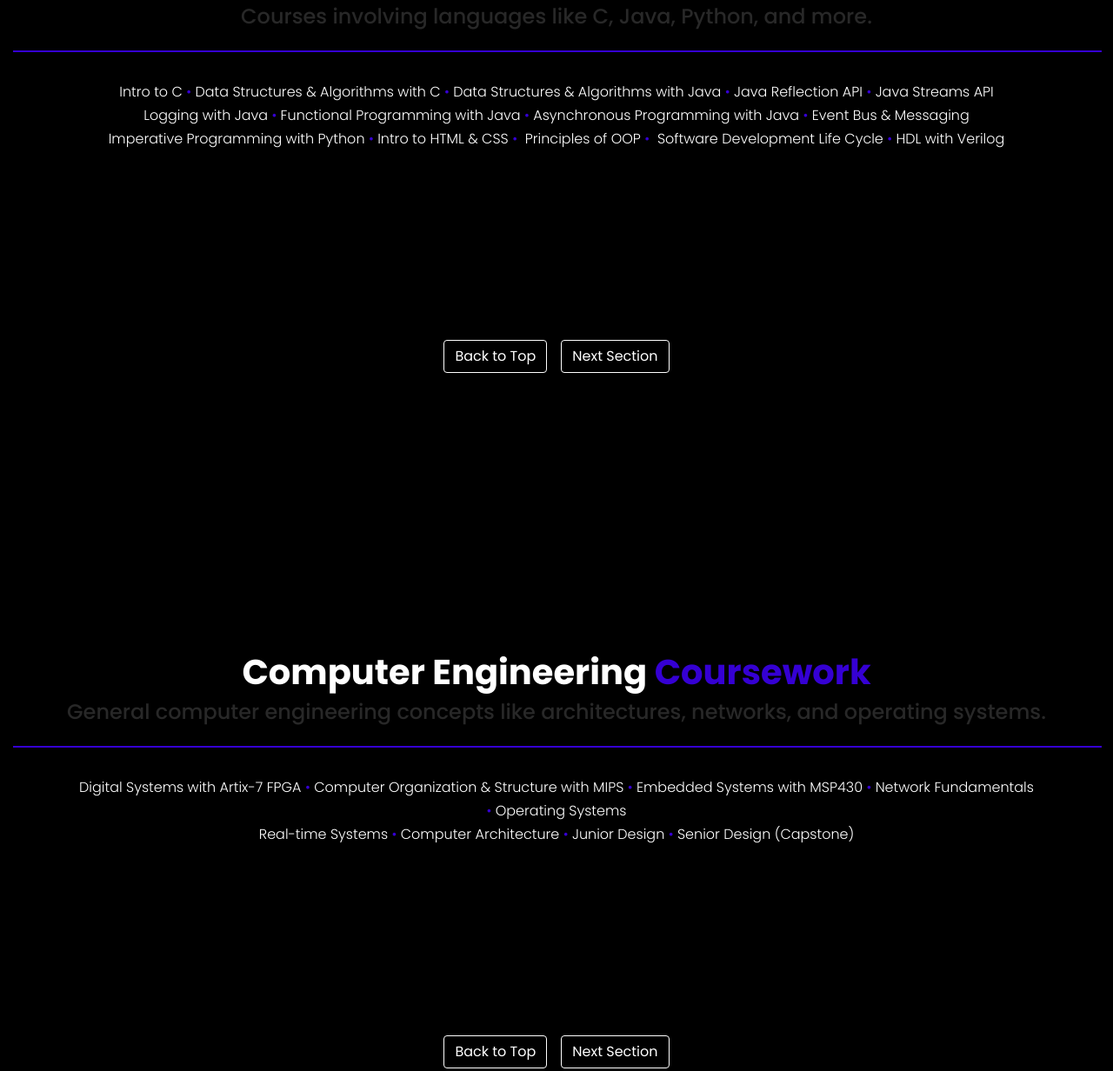
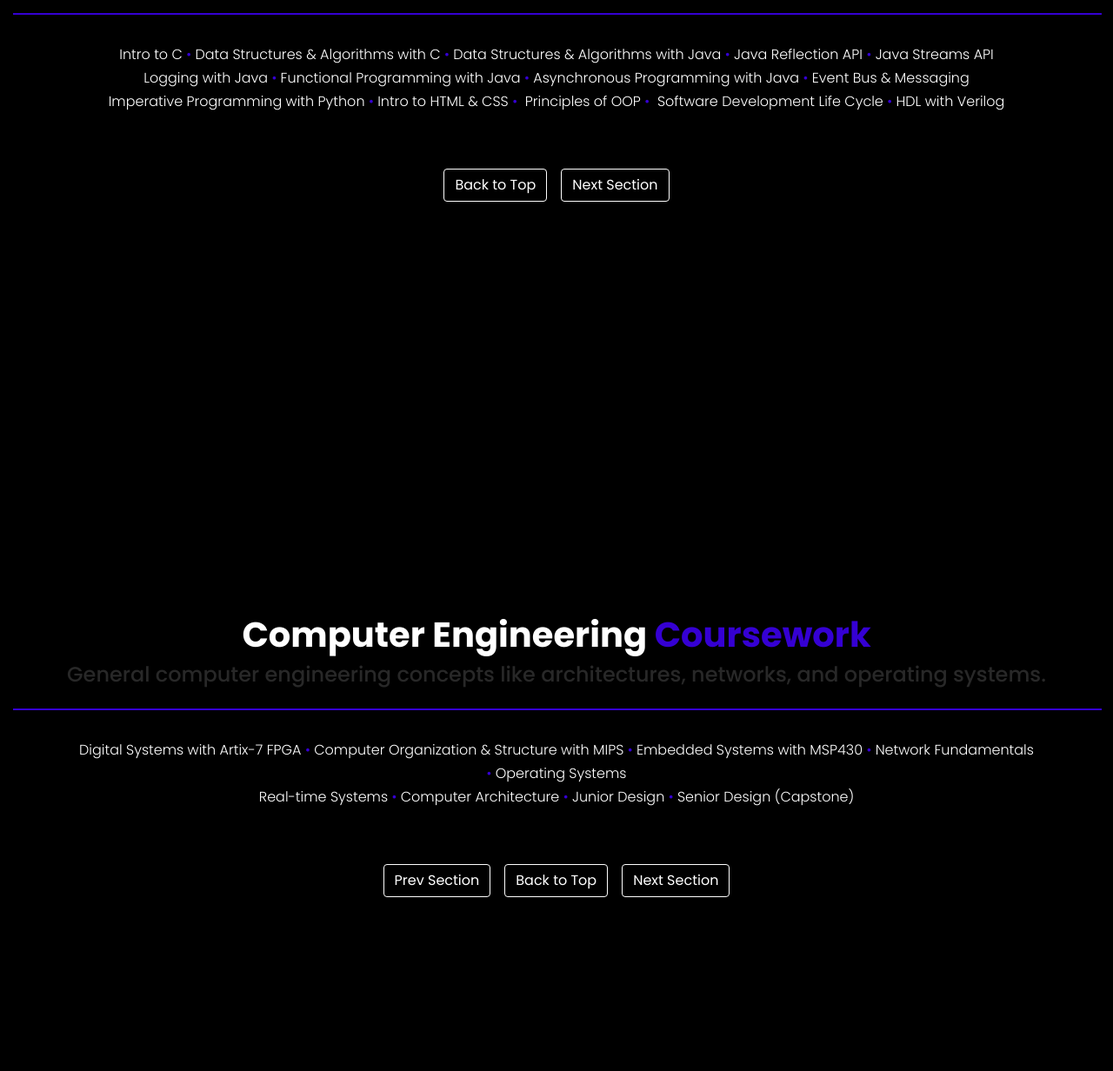
Before and after one commit to carlosricov/Personal-Portfolio, a Flask app: page /coursework in a window 1280 px wide. Shown: the part 1331-2563 px from the top of the page at 87% size. Run offline with Flask 2, Linux system fonts and the light colour scheme; some libraries are stand-ins or nearby versions.

Commit message:
Tweaks animations + adds nav buttons

```diff
--- a/app/static/css/coursework.css
+++ b/app/static/css/coursework.css
@@ -171,12 +171,12 @@
 }
 
 /* Button placement and styling. */
-.cont-style {
+/* .cont-style {
     position: absolute;
-    bottom: 5%;
+    bottom: 25%;
     left: 50%;
     transform: translate(-50%, 0);
-}
+} */
 
 .btn-custom {
     background-color: transparent;
--- a/app/templates/coursework.html
+++ b/app/templates/coursework.html
@@ -125,25 +125,25 @@
             <h1 class="sec2-style text-center font-weight-bold d-none d-md-inline">Programming <span style="color: #3500d3;">Coursework</span></h1>
             <h1 class="sec2-style2 text-center font-weight-bold d-md-none">Programming <span style="color: #3500d3;">Coursework</span></h1>
         </div>
-        <div class="container-fluid d-flex justify-content-center" data-aos="fade-up" data-aos-duration="1500" data-aos-delay="500">
+        <div class="container-fluid d-flex justify-content-center" data-aos="fade-up" data-aos-duration="1000" data-aos-delay="1000">
             <h6 class="sec2-sub text-center d-none d-md-inline">Courses involving languages like C, Java, Python, and more.</h6>
             <h6 class="sec2-sub2 text-center d-md-none">Courses involving languages like C, Java, Python, and more.</h6>
         </div>
-        <hr id="hr1" class="d-none d-md-flex" data-aos="fade-left" data-aos-duration="2000" data-aos-delay="1000">
-        <hr id="hr2" class="d-md-none" data-aos="fade-left" data-aos-duration="2000" data-aos-delay="1000">
+        <hr id="hr1" class="d-none d-md-flex" data-aos="fade-left" data-aos-duration="1000" data-aos-delay="2000">
+        <hr id="hr2" class="d-md-none" data-aos="fade-left" data-aos-duration="1000" data-aos-delay="2000">
         <div class="container-fluid d-flex justify-content-center px-5 pt-3" data-aos="fade-up" data-aos-duration="1000" data-aos-delay="2000">
             <p class="course-text font-weight-light text-center d-none d-lg-inline">Intro to C <span style="color:#3500d3;">•</span>&nbsp;Data Structures & Algorithms with C <span style="color:#3500d3;">•</span>&nbsp;Data Structures & Algorithms with Java <span style="color:#3500d3;">•</span>&nbsp;Java Reflection API <span style="color:#3500d3;">•</span>&nbsp;Java Streams API<br>Logging with Java <span style="color:#3500d3;">•</span>&nbsp;Functional Programming with Java <span style="color:#3500d3;">•</span>&nbsp;Asynchronous Programming with Java <span style="color:#3500d3;">•</span>&nbsp;Event Bus & Messaging<br>Imperative Programming with Python <span style="color:#3500d3;">•</span>&nbsp;Intro to HTML & CSS <span style="color:#3500d3;">•</span>&nbsp; Principles of OOP <span style="color:#3500d3;">•</span>&nbsp; Software Development Life Cycle <span style="color:#3500d3;">•</span>&nbsp;HDL with Verilog</p>
         </div>
-        <div class="container-fluid d-flex justify-content-center px-5" data-aos="fade-up" data-aos-duration="1000" data-aos-delay="2000">
+        <div class="container-fluid d-flex justify-content-center px-5" data-aos="fade-up" data-aos-duration="1000" data-aos-delay="3000">
             <p class="course-text2 font-weight-light text-justify d-none d-sm-inline d-lg-none">Intro to C <span style="color:#3500d3;">•</span>&nbsp;Data Structures & Algorithms with C <span style="color:#3500d3;">•</span>&nbsp;Data Structures & Algorithms with Java <span style="color:#3500d3;">•</span>&nbsp;Java Reflection API <span style="color:#3500d3;">•</span>&nbsp;Java Streams API<br><br>Logging with Java <span style="color:#3500d3;">•</span>&nbsp;Functional Programming with Java <span style="color:#3500d3;">•</span>&nbsp;Asynchronous Programming with Java <span style="color:#3500d3;">•</span>&nbsp;Event Bus & Messaging<br><br>Imperative Programming with Python <span style="color:#3500d3;">•</span>&nbsp;Intro to HTML & CSS <span style="color:#3500d3;">•</span>&nbsp; Principles of OOP <span style="color:#3500d3;">•</span>&nbsp; Software Development Life Cycle <span style="color:#3500d3;">•</span>&nbsp;HDL with Verilog</p>
         </div>
-        <div class="container-fluid d-flex justify-content-center px-5" data-aos="fade-up" data-aos-duration="1000" data-aos-delay="2000">
+        <div class="container-fluid d-flex justify-content-center px-5" data-aos="fade-up" data-aos-duration="1000" data-aos-delay="3000">
             <p class="course-text3 font-weight-light text-justify d-sm-none">Intro to C <span style="color:#3500d3;">•</span>&nbsp;Data Structures & Algorithms with C & Java <span style="color:#3500d3;">•</span>&nbsp;Java Reflection API <span style="color:#3500d3;">•</span>&nbsp;Java Streams API <span style="color:#3500d3;">•</span>&nbsp;Logging with Java<br><br>Event Bus & Messaging <span style="color:#3500d3;">•</span>&nbsp;Asynchronous Programming with Java <span style="color:#3500d3;">•</span>&nbsp;Functional Programming with Java<br><br>Python Imperative Programming <span style="color:#3500d3;">•</span>&nbsp;Intro to HTML & CSS <span style="color:#3500d3;">•</span>&nbsp;Software Development Life Cycle <span style="color:#3500d3;">•</span>&nbsp;Principles of OOP <span style="color:#3500d3;">•</span>&nbsp;HDL with Verilog</p>
         </div>
-    </div>
-    <div class="container-fluid cont-style d-flex justify-content-center">
-        <a href="#sec0"><button class="btn btn-custom mr-2">Back to Top</button></a>
-        <a href="#sec2"><button class="btn btn-custom ml-2">Next Section</button></a>
+        <div class="container-fluid d-flex justify-content-center mt-5" data-aos="fade-up" data-aos-duration="1000" data-aos-delay="3000">
+            <a href="#sec0"><button class="btn btn-custom mr-2">Back to Top</button></a>
+            <a href="#sec2"><button class="btn btn-custom ml-2">Next Section</button></a>
+        </div>
     </div>
 </section>
 <section id="sec2">
@@ -152,25 +152,26 @@
             <h1 class="sec2-style text-center font-weight-bold d-none d-md-inline">Computer Engineering <span style="color: #3500d3;">Coursework</span></h1>
             <h1 class="sec2-style2 text-center font-weight-bold d-md-none">Comp. Engr. <span style="color: #3500d3;">Coursework</span></h1>
         </div>
-        <div class="container-fluid d-flex justify-content-center" data-aos="fade-up" data-aos-duration="1500" data-aos-delay="500">
+        <div class="container-fluid d-flex justify-content-center" data-aos="fade-up" data-aos-duration="1000" data-aos-delay="1000">
             <h6 class="sec2-sub text-center d-none d-md-inline">General computer engineering concepts like architectures, networks, and operating systems.</h6>
             <h6 class="sec2-sub2 text-center d-md-none">General computer engineering concepts like architectures, networks, and operating systems.</h6>
         </div>
-        <hr id="hr1" class="d-none d-md-flex" data-aos="fade-left" data-aos-duration="2000" data-aos-delay="1000">
-        <hr id="hr2" class="d-md-none" data-aos="fade-left" data-aos-duration="2000" data-aos-delay="1000">
-        <div class="container-fluid d-flex justify-content-center px-5 pt-3" data-aos="fade-up" data-aos-duration="1000" data-aos-delay="2000">
+        <hr id="hr1" class="d-none d-md-flex" data-aos="fade-left" data-aos-duration="1000" data-aos-delay="2000">
+        <hr id="hr2" class="d-md-none" data-aos="fade-left" data-aos-duration="1000" data-aos-delay="2000">
+        <div class="container-fluid d-flex justify-content-center px-5 pt-3" data-aos="fade-up" data-aos-duration="1000" data-aos-delay="3000">
             <p class="course-text font-weight-light text-center d-none d-lg-inline">Digital Systems with Artix-7 FPGA <span style="color:#3500d3;">•</span>&nbsp;Computer Organization & Structure with MIPS <span style="color:#3500d3;">•</span>&nbsp;Embedded Systems with MSP430 <span style="color:#3500d3;">•</span>&nbsp;Network Fundamentals <span style="color:#3500d3;">•</span>&nbsp;Operating Systems<br>Real-time Systems <span style="color:#3500d3;">•</span>&nbsp;Computer Architecture <span style="color:#3500d3;">•</span>&nbsp;Junior Design <span style="color:#3500d3;">•</span>&nbsp;Senior Design (Capstone)</p>
         </div>
-        <div class="container-fluid d-flex justify-content-center px-5" data-aos="fade-up" data-aos-duration="1000" data-aos-delay="2000">
+        <div class="container-fluid d-flex justify-content-center px-5" data-aos="fade-up" data-aos-duration="1000" data-aos-delay="3000">
             <p class="course-text2 font-weight-light text-justify d-none d-sm-inline d-lg-none">Digital Systems with Artix-7 FPGA <span style="color:#3500d3;">•</span>&nbsp;Computer Organization & Structure with MIPS <span style="color:#3500d3;">•</span>&nbsp;Embedded Systems with MSP430 <span style="color:#3500d3;">•</span>&nbsp;Network Fundamentals <span style="color:#3500d3;">•</span>&nbsp;Operating Systems<br><br>Real-time Systems <span style="color:#3500d3;">•</span>&nbsp;Computer Architecture <span style="color:#3500d3;">•</span>&nbsp;Junior Design <span style="color:#3500d3;">•</span>&nbsp;Senior Design (Capstone)</p>
         </div>
-        <div class="container-fluid d-flex justify-content-center px-5" data-aos="fade-up" data-aos-duration="1000" data-aos-delay="2000">
+        <div class="container-fluid d-flex justify-content-center px-5" data-aos="fade-up" data-aos-duration="1000" data-aos-delay="3000">
             <p class="course-text3 font-weight-light text-justify d-sm-none">Digital Systems with Artix-7 FPGA <span style="color:#3500d3;">•</span>&nbsp;Computer Organization & Structure with MIPS<br><br>Embedded Systems with MSP430 <span style="color:#3500d3;">•</span>&nbsp;Network Fundamentals <span style="color:#3500d3;">•</span>&nbsp;Operating Systems<br><br>Real-time Systems <span style="color:#3500d3;">•</span>&nbsp;Computer Architecture <span style="color:#3500d3;">•</span>&nbsp;Junior Design <span style="color:#3500d3;">•</span>&nbsp;Senior Design (Capstone)</p>
         </div>
-    </div>
-    <div class="container-fluid cont-style d-flex justify-content-center">
-        <a href="#sec0"><button class="btn btn-custom mr-2">Back to Top</button></a>
-        <a href="#sec3"><button class="btn btn-custom ml-2">Next Section</button></a>
+        <div class="container-fluid d-flex justify-content-center mt-5" data-aos="fade-up" data-aos-duration="1000" data-aos-delay="3000">
+            <a href="#sec1"><button class="btn btn-custom mr-2">Prev Section</button></a>
+            <a href="#sec0"><button class="btn btn-custom mx-2">Back to Top</button></a>
+            <a href="#sec3"><button class="btn btn-custom ml-2">Next Section</button></a>
+        </div>
     </div>
 </section>
 <section id="sec3">
@@ -179,22 +180,23 @@
             <h1 class="sec2-style text-center font-weight-bold d-none d-md-inline">Electrical <span style="color: #3500d3;">Coursework</span></h1>
             <h1 class="sec2-style2 text-center font-weight-bold d-md-none">Electrical <span style="color: #3500d3;">Coursework</span></h1>
         </div>
-        <div class="container-fluid d-flex justify-content-center" data-aos="fade-up" data-aos-duration="1500" data-aos-delay="500">
+        <div class="container-fluid d-flex justify-content-center" data-aos="fade-up" data-aos-duration="1000" data-aos-delay="1000">
             <h6 class="sec2-sub text-center d-none d-md-inline">Concepts regarding basic and advanced circuit analysis and circuit design.</h6>
             <h6 class="sec2-sub2 text-center d-md-none">Concepts regarding basic and advanced circuit analysis and circuit design.</h6>
         </div>
-        <hr id="hr1" class="d-none d-md-flex" data-aos="fade-left" data-aos-duration="2000" data-aos-delay="1000">
-        <hr id="hr2" class="d-md-none" data-aos="fade-left" data-aos-duration="2000" data-aos-delay="1000">
-        <div class="container-fluid d-flex justify-content-center px-5 pt-3" data-aos="fade-up" data-aos-duration="1000" data-aos-delay="2000">
+        <hr id="hr1" class="d-none d-md-flex" data-aos="fade-left" data-aos-duration="1000" data-aos-delay="2000">
+        <hr id="hr2" class="d-md-none" data-aos="fade-left" data-aos-duration="1000" data-aos-delay="2000">
+        <div class="container-fluid d-flex justify-content-center px-5 pt-3" data-aos="fade-up" data-aos-duration="1000" data-aos-delay="3000">
             <p class="course-text font-weight-light text-center d-none d-sm-inline">Electrical Networks <span style="color:#3500d3;">•</span>&nbsp;Advanced Linear Circuits <span style="color:#3500d3;">•</span>&nbsp;Electronics with Semiconductor & Transistor Applications <span style="color:#3500d3;">•</span>&nbsp;Electronics with Op Amp Applications <span style="color:#3500d3;">•</span>&nbsp;Digital Signal Processing</p>
         </div>
-        <div class="container-fluid d-flex justify-content-center px-5" data-aos="fade-up" data-aos-duration="1000" data-aos-delay="2000">
+        <div class="container-fluid d-flex justify-content-center px-5" data-aos="fade-up" data-aos-duration="1000" data-aos-delay="3000">
             <p class="course-text2 font-weight-light text-justify d-sm-none">Electrical Networks <span style="color:#3500d3;">•</span>&nbsp;Advanced Linear Circuits <span style="color:#3500d3;">•</span>&nbsp;Electronics with Semiconductor & Transistor Applications <span style="color:#3500d3;">•</span>&nbsp;Electronics with Op Amp Applications <span style="color:#3500d3;">•</span>&nbsp;Digital Signal Processing</p>
         </div>
-    </div>
-    <div class="container-fluid cont-style d-flex justify-content-center">
-        <a href="#sec0"><button class="btn btn-custom mr-2">Back to Top</button></a>
-        <a href="#sec4"><button class="btn btn-custom ml-2">Next Section</button></a>
+        <div class="container-fluid d-flex justify-content-center mt-5" data-aos="fade-up" data-aos-duration="1000" data-aos-delay="3000">
+            <a href="#sec2"><button class="btn btn-custom mr-2">Prev Section</button></a>
+            <a href="#sec0"><button class="btn btn-custom mx-2">Back to Top</button></a>
+            <a href="#sec4"><button class="btn btn-custom ml-2">Next Section</button></a>
+        </div>
     </div>
 </section>
 <section id="sec4">
@@ -203,21 +205,22 @@
             <h1 class="sec2-style text-center font-weight-bold d-none d-md-inline">Mathematics <span style="color: #3500d3;">Coursework</span></h1>
             <h1 class="sec2-style2 text-center font-weight-bold d-md-none">Mathematics <span style="color: #3500d3;">Coursework</span></h1>
         </div>
-        <div class="container-fluid d-flex justify-content-center" data-aos="fade-up" data-aos-duration="1500" data-aos-delay="500">
+        <div class="container-fluid d-flex justify-content-center" data-aos="fade-up" data-aos-duration="1000" data-aos-delay="1000">
             <h6 class="sec2-sub text-center d-none d-md-inline">From basic calculus all the way to differential equations.</h6>
             <h6 class="sec2-sub2 text-center d-md-none">From basic calculus all the way to differential equations.</h6>
         </div>
-        <hr id="hr1" class="d-none d-md-flex" data-aos="fade-left" data-aos-duration="2000" data-aos-delay="1000">
-        <hr id="hr2" class="d-md-none" data-aos="fade-left" data-aos-duration="2000" data-aos-delay="1000">
-        <div class="container-fluid d-flex justify-content-center px-5 pt-3" data-aos="fade-up" data-aos-duration="1000" data-aos-delay="2000">
+        <hr id="hr1" class="d-none d-md-flex" data-aos="fade-left" data-aos-duration="1000" data-aos-delay="2000">
+        <hr id="hr2" class="d-md-none" data-aos="fade-left" data-aos-duration="1000" data-aos-delay="2000">
+        <div class="container-fluid d-flex justify-content-center px-5 pt-3" data-aos="fade-up" data-aos-duration="1000" data-aos-delay="3000">
             <p class="course-text font-weight-light text-center d-none d-sm-inline">Calculus I II & III <span style="color:#3500d3;">•</span>&nbsp;Physics with Calculus I & II <span style="color:#3500d3;">•</span>&nbsp;Statistics for Engineers <span style="color:#3500d3;">•</span>&nbsp;Differential Equations <span style="color:#3500d3;">•</span>&nbsp;Discrete Mathematics</p>
         </div>
-        <div class="container-fluid d-flex justify-content-center px-5" data-aos="fade-up" data-aos-duration="1000" data-aos-delay="2000">
+        <div class="container-fluid d-flex justify-content-center px-5" data-aos="fade-up" data-aos-duration="1000" data-aos-delay="3000">
             <p class="course-text2 font-weight-light text-justify d-sm-none">Calculus I II & III <span style="color:#3500d3;">•</span>&nbsp;Physics with Calculus I & II <span style="color:#3500d3;">•</span>&nbsp;Statistics for Engineers <span style="color:#3500d3;">•</span>&nbsp;Differential Equations <span style="color:#3500d3;">•</span>&nbsp;Discrete Mathematics</p>
         </div>
-    </div>
-    <div class="container-fluid cont-style d-flex justify-content-center">
-        <a href="#sec0"><button class="btn btn-custom">Back to Top</button></a>
+        <div class="container-fluid d-flex justify-content-center mt-5" data-aos="fade-up" data-aos-duration="1000" data-aos-delay="3000">
+            <a href="#sec3"><button class="btn btn-custom mr-2">Prev Section</button></a>
+            <a href="#sec0"><button class="btn btn-custom ml-2">Back to Top</button></a>
+        </div>
     </div>
 </section>
 {% endblock %}
```
